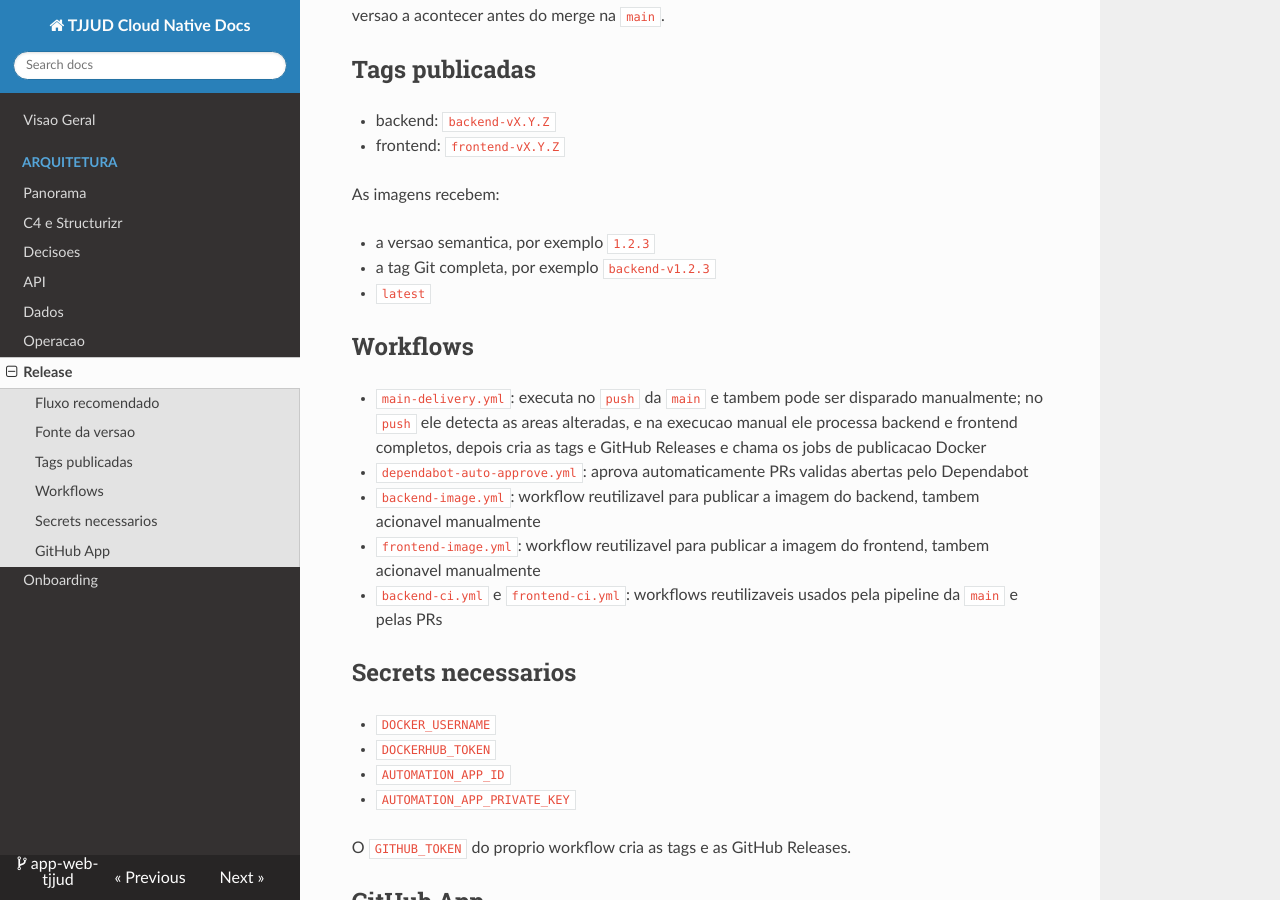
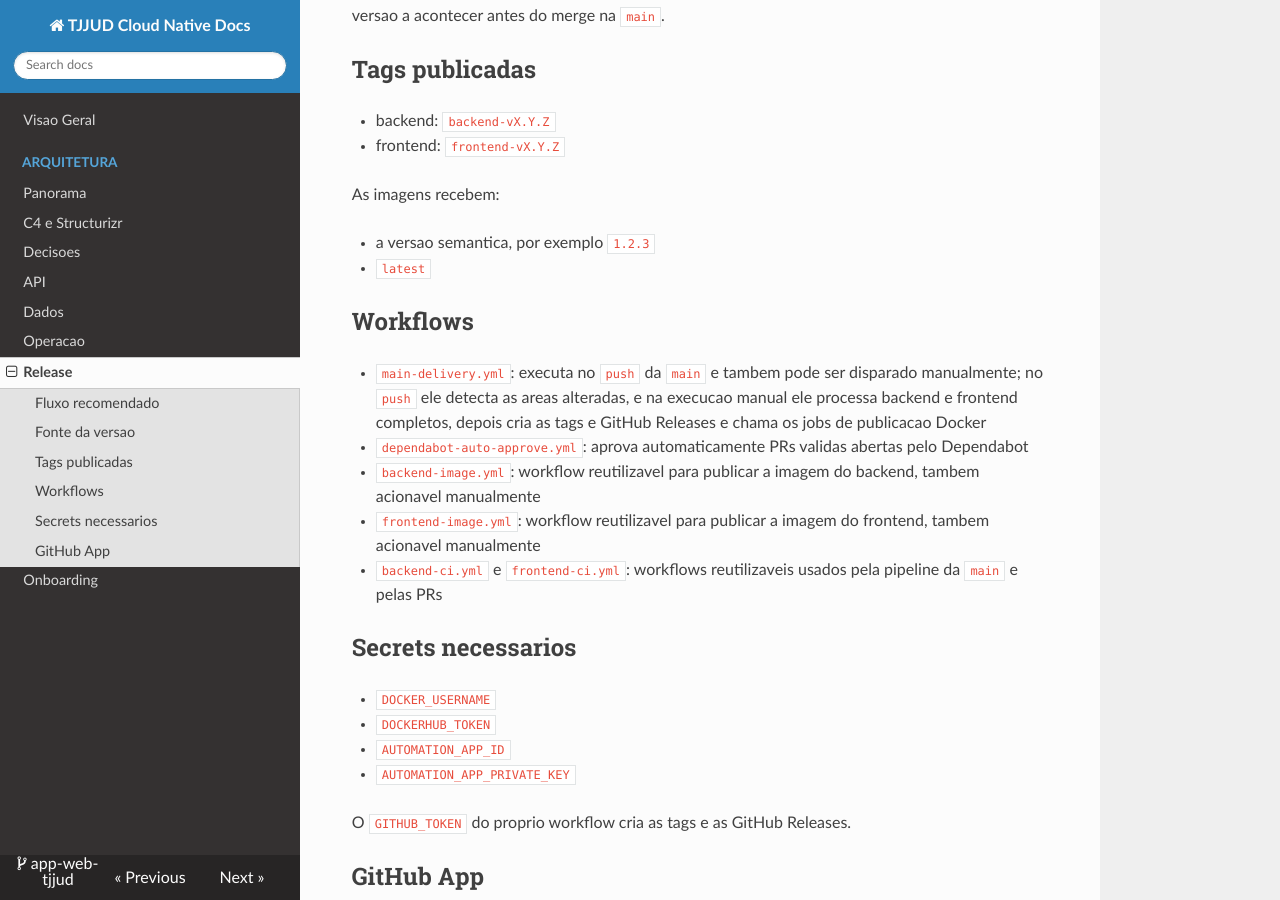
Before and after one commit to Jpmmdf/app-web-tjjud, an MkDocs documentation site: the page built from docs/release.md, in a window 1280 px wide and 900 px high, scrolled down 757 px. Built offline with MkDocs 1.6.1, drawn with Linux system fonts in a browser that asks for light colours; nearby versions of some CDN libraries.

```diff
--- a/docs/release.md
+++ b/docs/release.md
@@ -30,7 +30,6 @@ Se um componente mudou e a tag da versao dele ja existe para outro commit, a pip
 As imagens recebem:
 
 - a versao semantica, por exemplo `1.2.3`
-- a tag Git completa, por exemplo `backend-v1.2.3`
 - `latest`
 
 ## Workflows
```
Also changed, not shown: README.md (+1 -0 lines), 3 other files.
